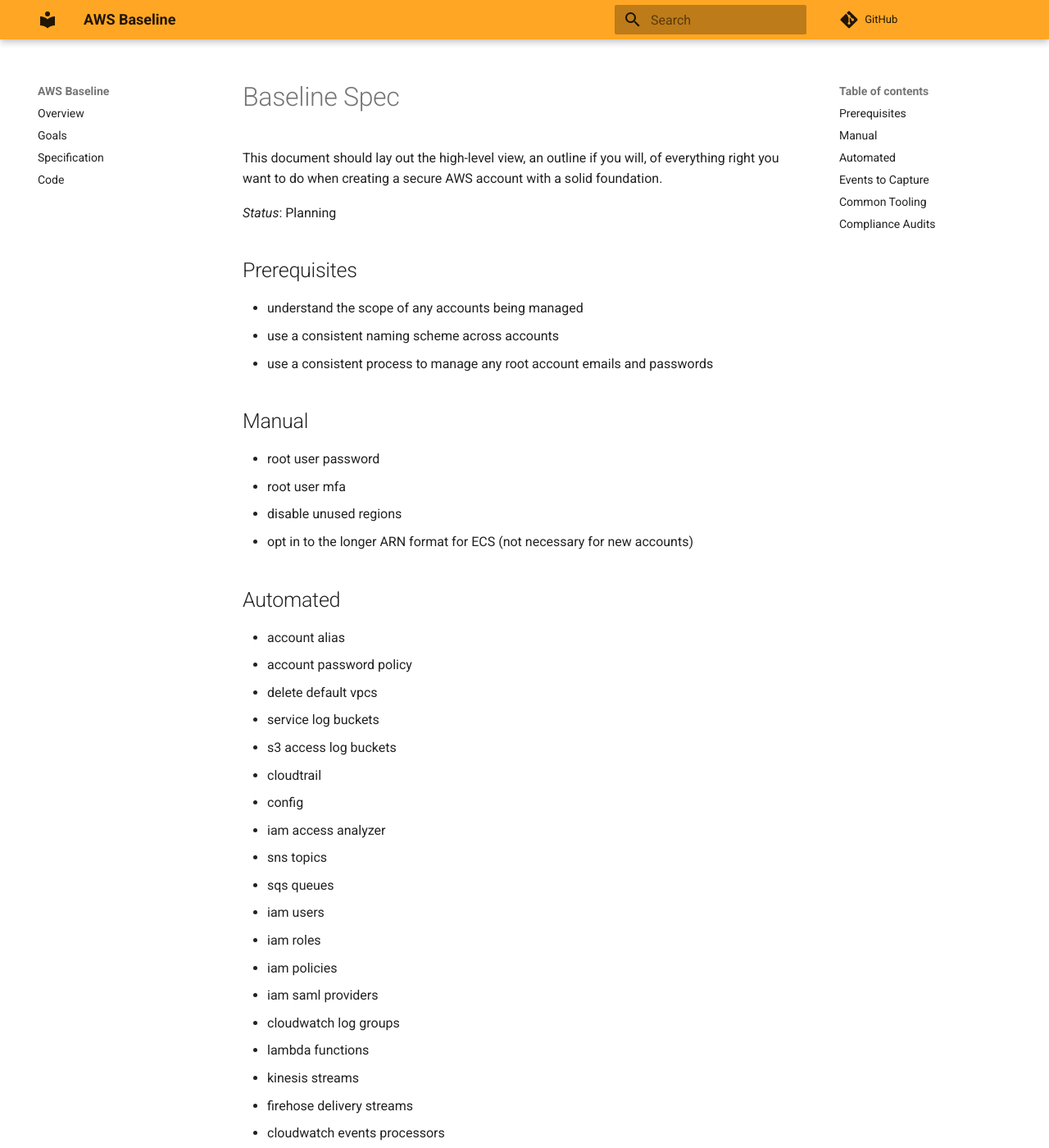
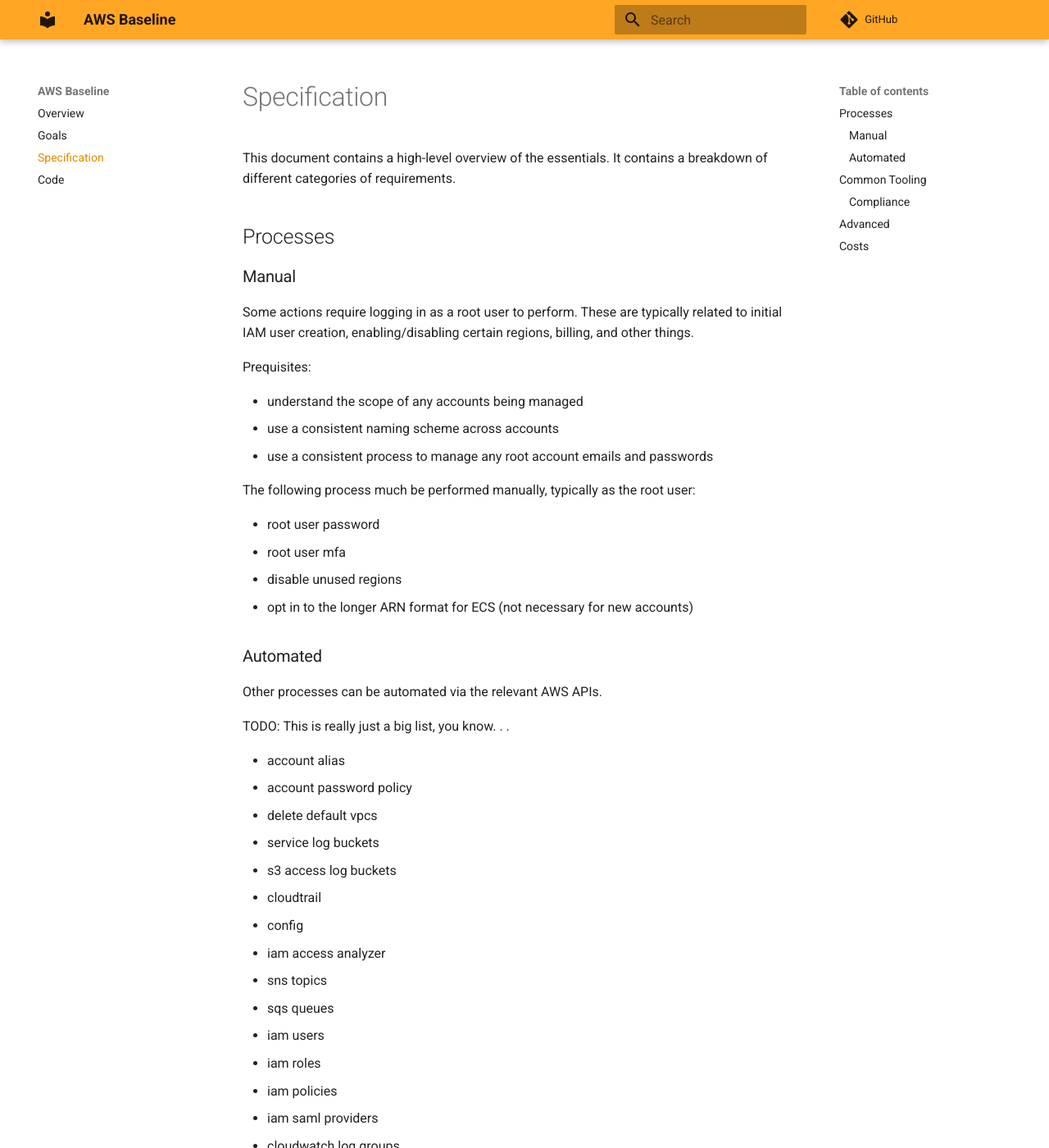
Before and after one commit to timoguin/aws-baseline, an MkDocs documentation site: the page built from docs/spec.md, in a window 1280 px wide and 1400 px high. Shown: the whole window at 82% size. Built offline with MkDocs 1.6.1 and Material for MkDocs 9.7.7, drawn with Linux system fonts in a browser that asks for light colours; comment, search, counter and statistics services are not loaded; some of the changed text lies outside the part shown.

Commit message:
fix: Restore specs due to bad rebase
Accidentally removed updated spec.md during a merge conflict during
rebase.

```diff
--- a/docs/specs.md
+++ b/docs/spec.md
@@ -1,25 +1,34 @@
-# Baseline Spec
+# Specification
 
-This document should lay out the high-level view, an outline if you will, of
-everything right you want to do when creating a secure AWS account with a solid
-foundation.
+This document contains a high-level overview of the essentials. It contains a
+breakdown of different categories of requirements.
 
-*Status*: Planning
+## Processes
 
-## Prerequisites
+### Manual
+
+Some actions require logging in as a root user to perform. These are typically
+related to initial IAM user creation, enabling/disabling certain regions,
+billing, and other things.
+
+Prequisites:
 
 - understand the scope of any accounts being managed
 - use a consistent naming scheme across accounts
 - use a consistent process to manage any root account emails and passwords
 
-## Manual
+The following process much be performed manually, typically as the root user:
 
 - root user password
 - root user mfa
 - disable unused regions
 - opt in to the longer ARN format for ECS (not necessary for new accounts)
 
-## Automated
+### Automated
+
+Other processes can be automated via the relevant AWS APIs.
+
+TODO: This is really just a big list, you know. . .
 
 - account alias
 - account password policy
@@ -50,9 +59,7 @@
 - s3 inventory
 - s3 analytics
 - service quotas
-
-## Events to Capture
-
+- Events to Capture¶
 - root logins
 - config changes
 - access denied events
@@ -60,11 +67,30 @@
 
 ## Common Tooling
 
+Every account needs tooling to move events around.
+
 - logging pipelines
 - notification pipelines
 
-## Compliance Audits
+### Compliance
+
+Every account should have tooling to perform analysis for compliance audits.
+The necessary data should be compiled by indexing the various event sources
+available. Where practical, data should be streamed and processed in real time,
+reacting to data via automated pipelines. Data should also be indexed for
+historical analysis as well.
+
+In short, accounts should audit themselves, while still providing mechanisms to
+make the data available outside of the account.
 
 - config rules
 - cloudtrail analysis
 - required tags
+
+## Advanced
+
+TODO
+
+## Costs
+
+TODO
```
